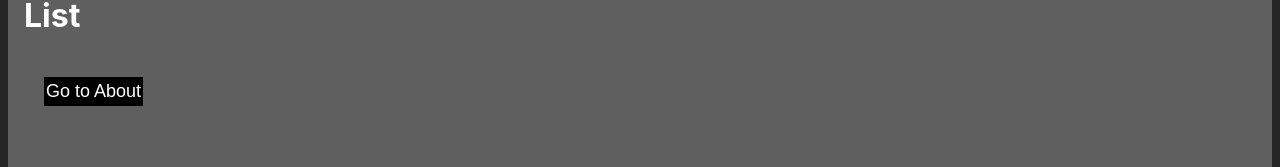
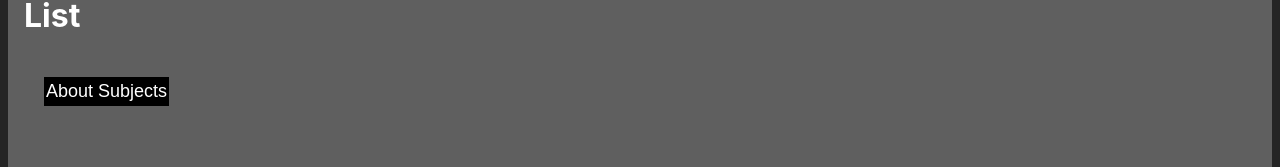
Before and after one commit to Smith-Pad/subjects-beta, a React (Vite) app: page / in a window 1280 px wide. Shown: the part 424-591 px from the top of the page. Built offline with nearby package versions, Linux system fonts and the light colour scheme.

Commit message:
about subjects

```diff
--- a/src/App.jsx
+++ b/src/App.jsx
@@ -49,7 +49,7 @@ function Home() {
             <div class="layout side-round">
                 <h1> List</h1>
 
-                <button class="button small button button-no-animate-mode" onClick={routeToAbout}>Go to About</button>
+                <button class="button small button button-no-animate-mode" onClick={routeToAbout}>About Subjects</button>
             </div>
         </>
     );
```
